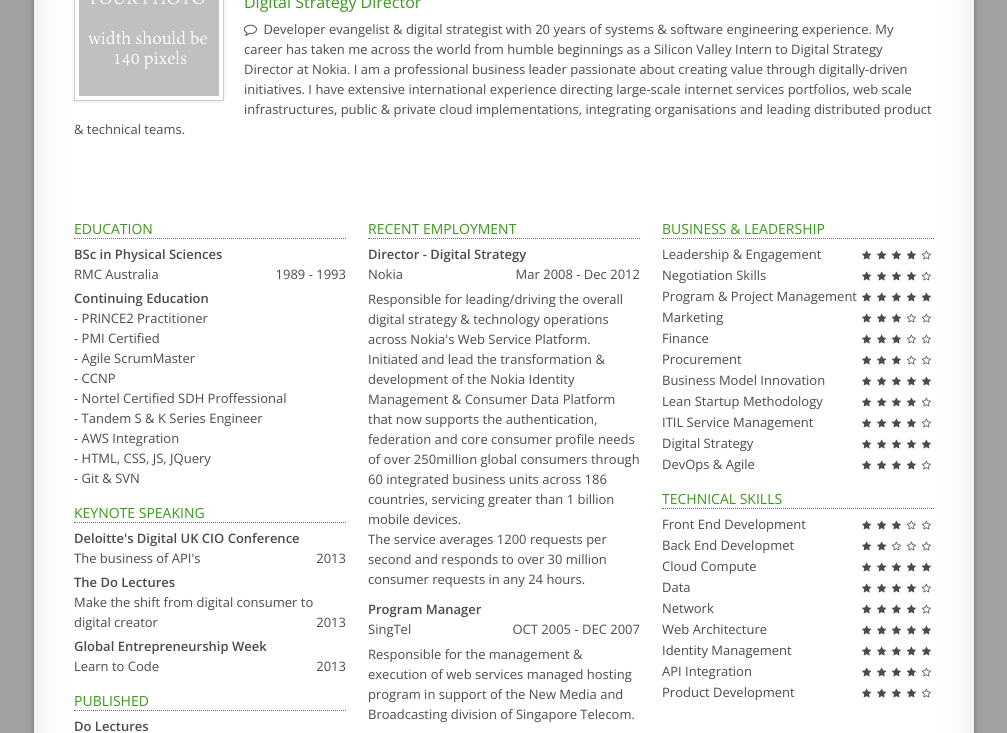
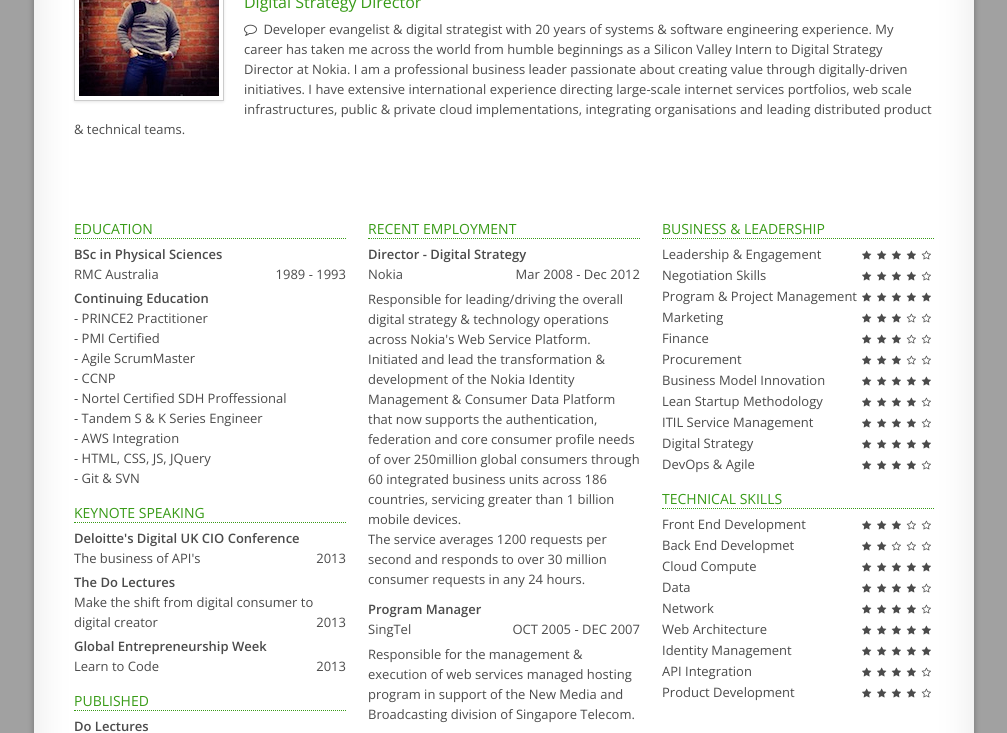
Before and after one commit to jonnylennon/jonnylennon, a plain HTML site: page index.html in a window 1280 px wide. Shown: the part 119-852 px from the top of the page, without its empty margins (136-1143 px from the left). Drawn offline with nearby package versions, Linux system fonts and the light colour scheme; some packages are replaced by stand-ins of ours; a script that the page names is missing.

Commit message:
No message

```diff
--- a/index.html
+++ b/index.html
@@ -39,7 +39,7 @@
 			<div class="row-fluid heading">
 
 				<div class="span12">
-					<img class="my-picture" src="img/mock-up-your-photo.png" alt="Photo of Your Name">
+					<img class="my-picture" src="img/profile.png" alt="Photo of Jonny Lennon">
 					<h1 class="my-name">Jonny Lennon</h1>
 					<h2 class="my-profession">Digital Strategy Director</h2>
 					<p class="my-message">
```
